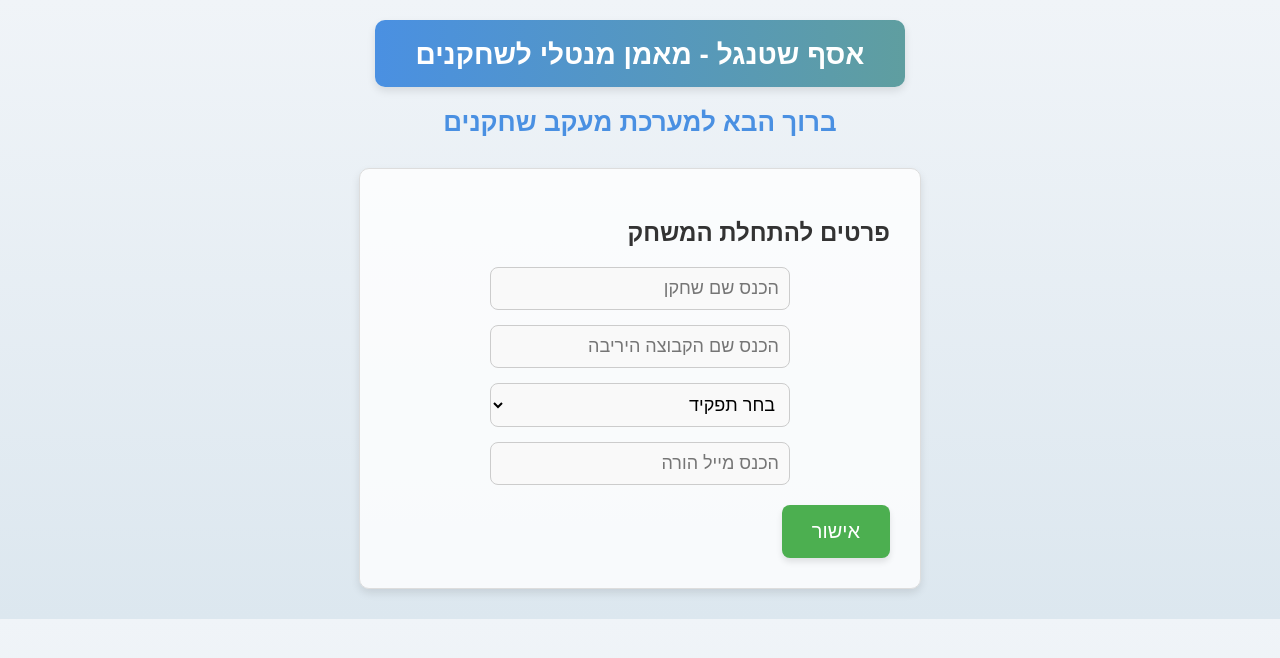
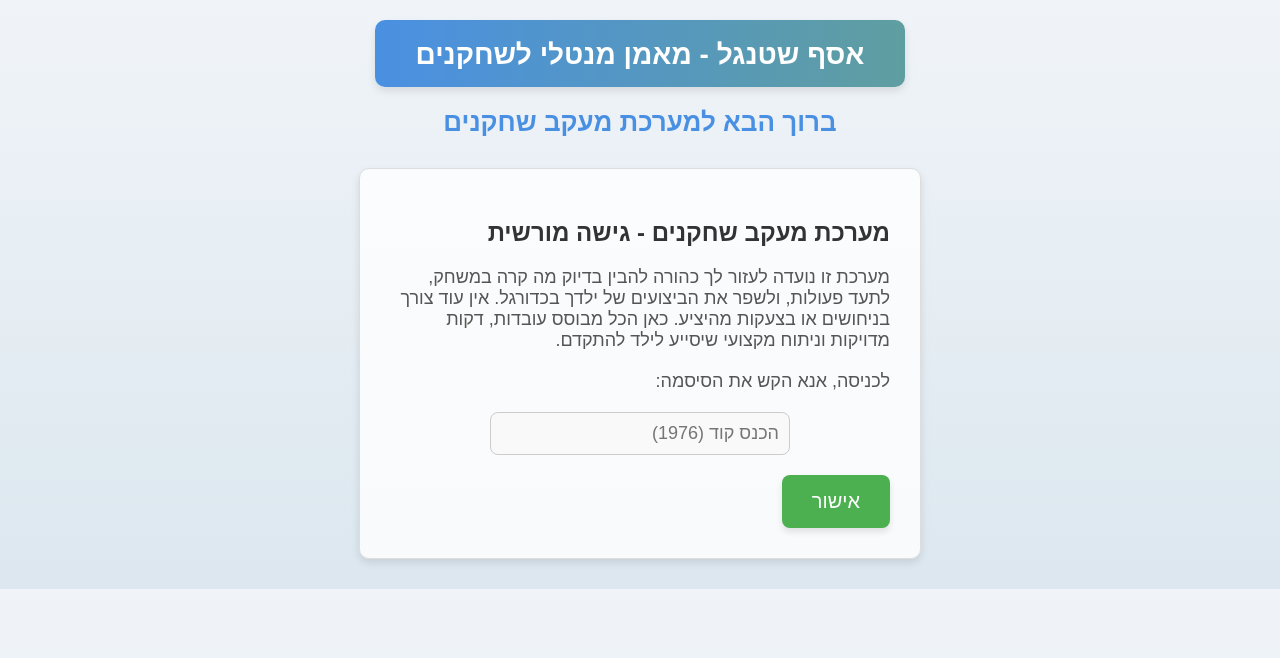
Before and after one commit to assafshtengel/PlayerTracker, a Flask app: page / in a window 1280 px wide. Shown: the top 658 px of the page. Run offline with Flask 3, Linux system fonts and the light colour scheme; some libraries are stand-ins or nearby versions.

Commit message:
Update index.html

```diff
--- a/templates/index.html
+++ b/templates/index.html
@@ -14,8 +14,19 @@
 
     <h1 id="welcome-message" style="margin-bottom:20px;">ברוך הבא למערכת מעקב שחקנים</h1>
 
-    <!-- שלב מילוי פרטים -->
-    <div id="user-input-container" class="game-info-container">
+    <!-- עמוד פתיחה חדש -->
+    <div id="login-container" class="game-info-container">
+        <h2>מערכת מעקב שחקנים - גישה מורשית</h2>
+        <p>מערכת זו נועדה לעזור לך כהורה להבין בדיוק מה קרה במשחק, לתעד פעולות, ולשפר את הביצועים של ילדך בכדורגל. אין עוד צורך בניחושים או בצעקות מהיציע. כאן הכל מבוסס עובדות, דקות מדויקות וניתוח מקצועי שיסייע לילד להתקדם.</p>
+        <p>לכניסה, אנא הקש את הסיסמה:</p>
+        <div class="input-group">
+            <input type="password" id="access-code" placeholder="הכנס קוד (1976)" />
+        </div>
+        <button onclick="checkAccessCode()">אישור</button>
+    </div>
+
+    <!-- שלב מילוי פרטים (בלי מייל הורה) -->
+    <div id="user-input-container" class="game-info-container hidden">
         <h2>פרטים להתחלת המשחק</h2>
         <div class="input-group">
             <input type="text" id="player-name" placeholder="הכנס שם שחקן" />
@@ -29,7 +40,6 @@
                 <option value="חלוץ">חלוץ</option>
                 <option value="כנף">כנף</option>
             </select>
-            <input type="email" id="parent-email" placeholder="הכנס מייל הורה" />
         </div>
         <button id="submit-user-button" onclick="submitUserInfo()">אישור</button>
     </div>
```
